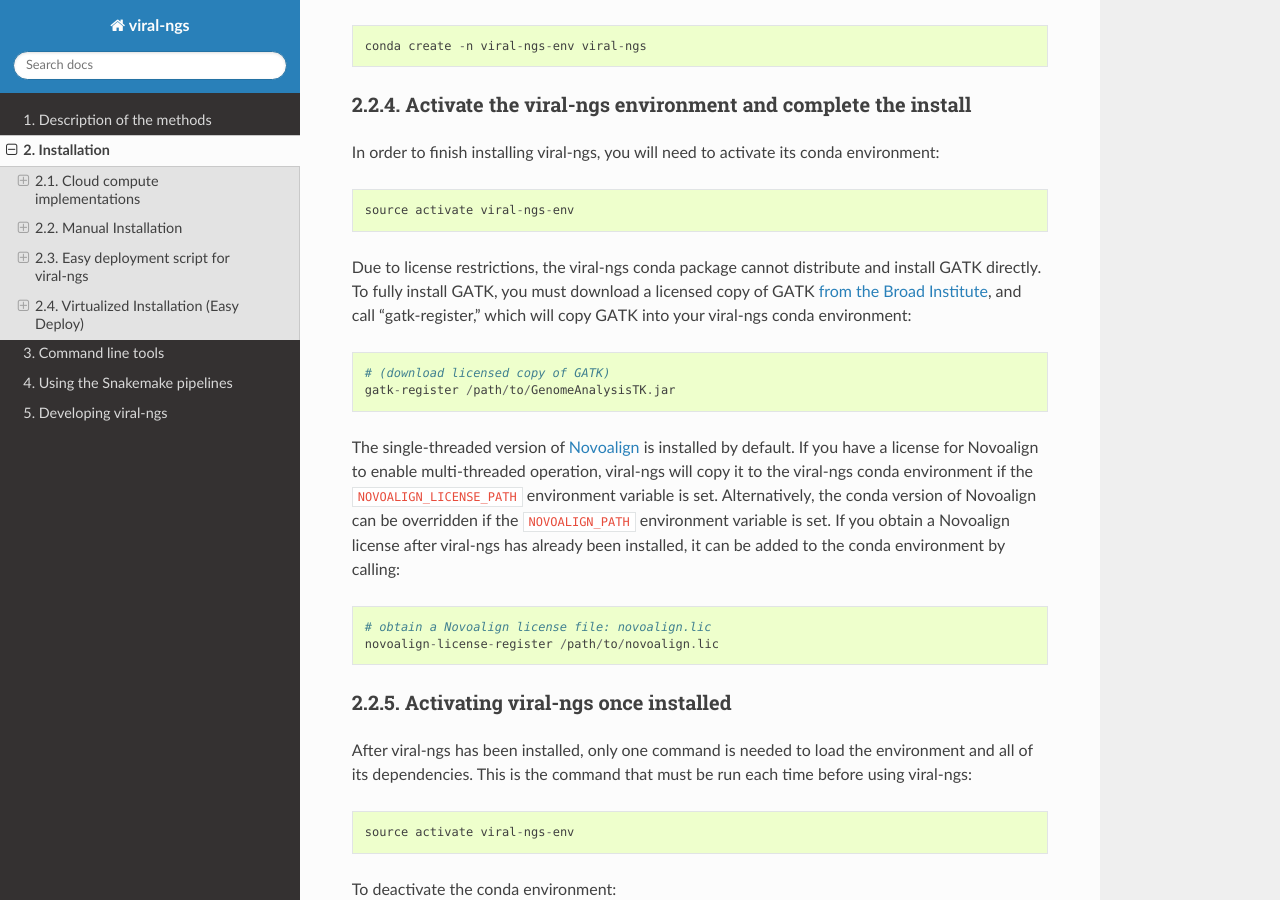
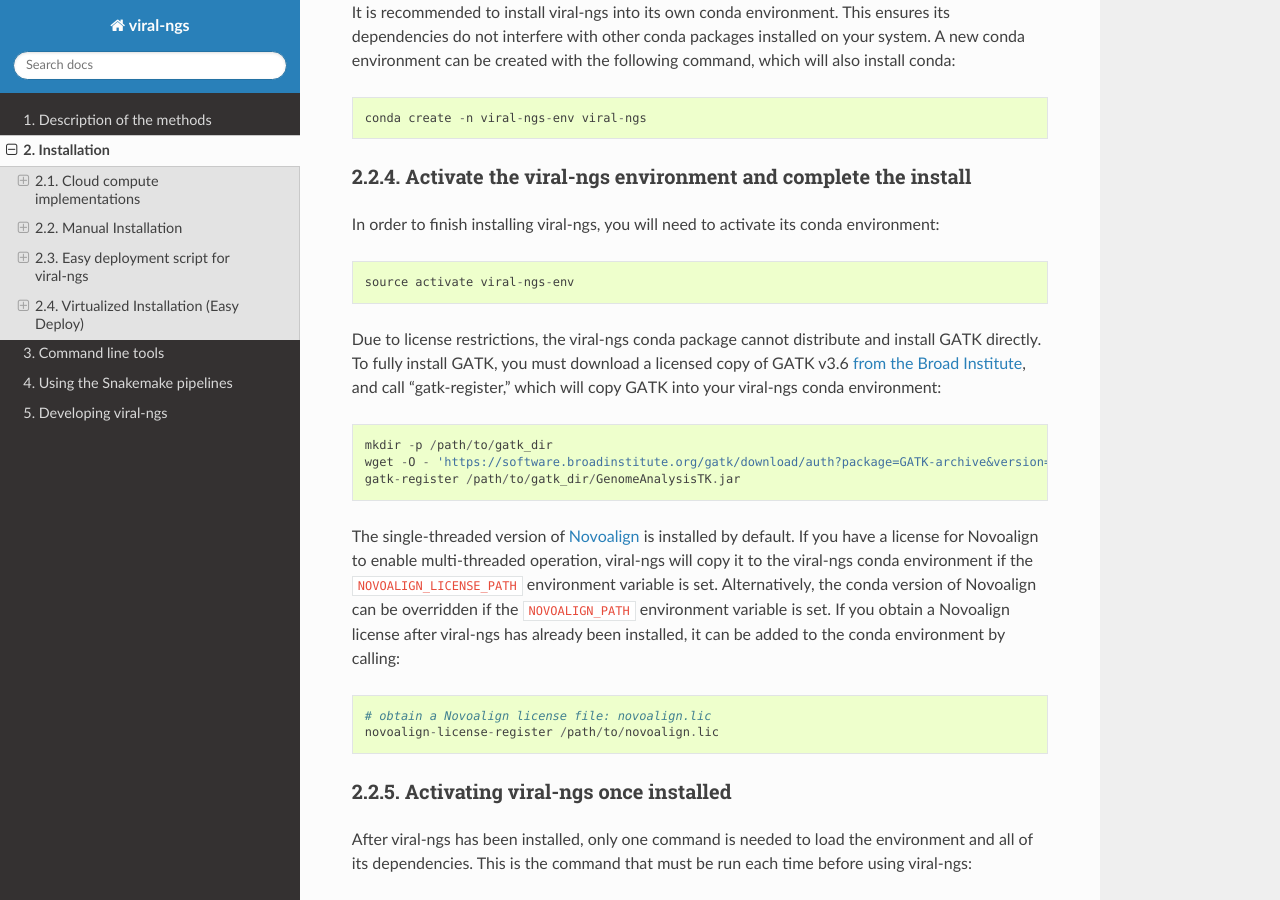
Before and after one commit to broadinstitute/viral-ngs, a Sphinx documentation site: the page built from docs/install.rst, in a window 1280 px wide and 900 px high, scrolled down 1664 px. Built offline with Sphinx 7.4.7 and the Read the Docs theme 2.0.0, drawn with Linux system fonts in a browser that asks for light colours; formulas are drawn with MathJax 3; some of the changed text lies outside the part shown.

Commit message:
some documentation updates and also make the refine and plot_coverage steps accept the .tar.bz2 GATK again

```diff
--- a/docs/install.rst
+++ b/docs/install.rst
@@ -44,8 +44,9 @@
     --command 'illumina.py illumina_demux ${FC_TGZ} 1 ${OUTDIR}' \
     --min-ram 30 \
     --min-cores 8 \
-    --disk-size 100
+    --disk-size 2000
 
+The speed of disk write and read operations is linearly proportional to the disk size, hitting the maximum disk speed somewhere around 1-8TB (depending on your I/O pattern). See `GCE documentation <https://cloud.google.com/compute/docs/disks/performance>`_.
 
 
 Manual Installation
@@ -86,10 +87,11 @@
 
   source activate viral-ngs-env
 
-Due to license restrictions, the viral-ngs conda package cannot distribute and install GATK directly. To fully install GATK, you must download a licensed copy of GATK `from the Broad Institute <https://software.broadinstitute.org/gatk/download/archive>`_, and call "gatk-register," which will copy GATK into your viral-ngs conda environment::
+Due to license restrictions, the viral-ngs conda package cannot distribute and install GATK directly. To fully install GATK, you must download a licensed copy of GATK v3.6 `from the Broad Institute <https://software.broadinstitute.org/gatk/download/archive>`_, and call "gatk-register," which will copy GATK into your viral-ngs conda environment::
 
-  # (download licensed copy of GATK)
-  gatk-register /path/to/GenomeAnalysisTK.jar
+  mkdir -p /path/to/gatk_dir
+  wget -O - 'https://software.broadinstitute.org/gatk/download/auth?package=GATK-archive&version=3.6-0-g89b7209' | tar -xjvC /path/to/gatk_dir
+  gatk-register /path/to/gatk_dir/GenomeAnalysisTK.jar
 
 The single-threaded version of `Novoalign <http://www.novocraft.com/products/novoalign/>`_ is installed by default. If you have a license for Novoalign to enable multi-threaded operation, viral-ngs will copy it to the viral-ngs conda environment if the ``NOVOALIGN_LICENSE_PATH`` environment variable is set. Alternatively, the conda version of Novoalign can be overridden if the ``NOVOALIGN_PATH`` environment variable is set. If you obtain a Novoalign license after viral-ngs has already been installed, it can be added to the conda environment by calling::
 
```
Also changed, not shown: other parts of docs/install.rst (+2 -2 lines), 2 other files.
